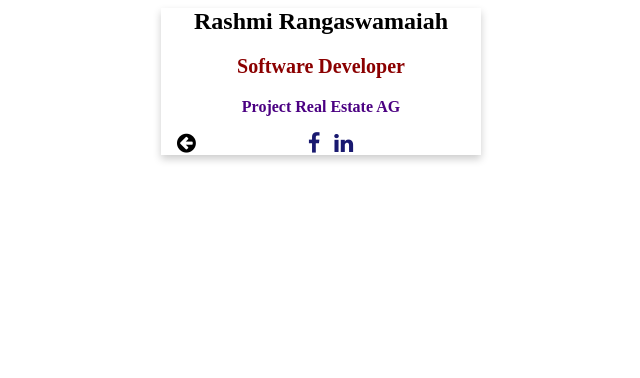
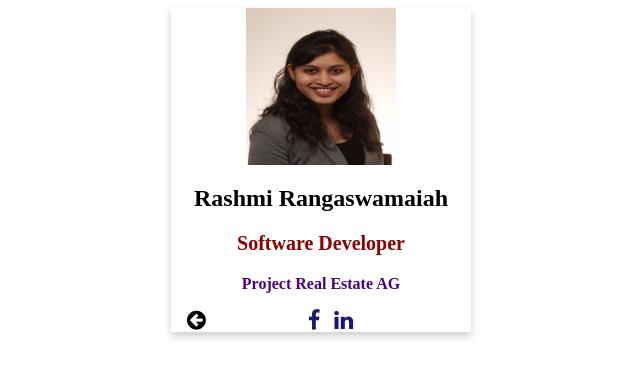
Before and after one commit to rashmirangaswamaiah/rashmirangaswamaiah, a plain HTML site: page contact.html in a window 1280 px wide. Shown: the whole page, without its empty margins (319-959 px from the left). Drawn offline with Linux system fonts and the light colour scheme.

Commit message:
changes in the path

```diff
--- a/contact.html
+++ b/contact.html
@@ -5,7 +5,7 @@
 </head>
 <body>
   <div class="card">
-  <!--  <img src="me.jpg" alt="Rashmi" style="width:100%">-->
+  <img src="me.jpg" alt="Rashmi" style="width:50%; height:20%">
     <div class="container">
       <h2> Rashmi Rangaswamaiah </h2>
       <p class="title">Software Developer</p>
--- a/contactCss.css
+++ b/contactCss.css
@@ -3,7 +3,7 @@
 }
 .card{
   box-shadow: 0 4px 8px 0 rgba(0, 0, 0, 0.2);
-  max-width: 320px;
+  max-width: 300px;
   margin: auto;
   text-align: center;
 
```
